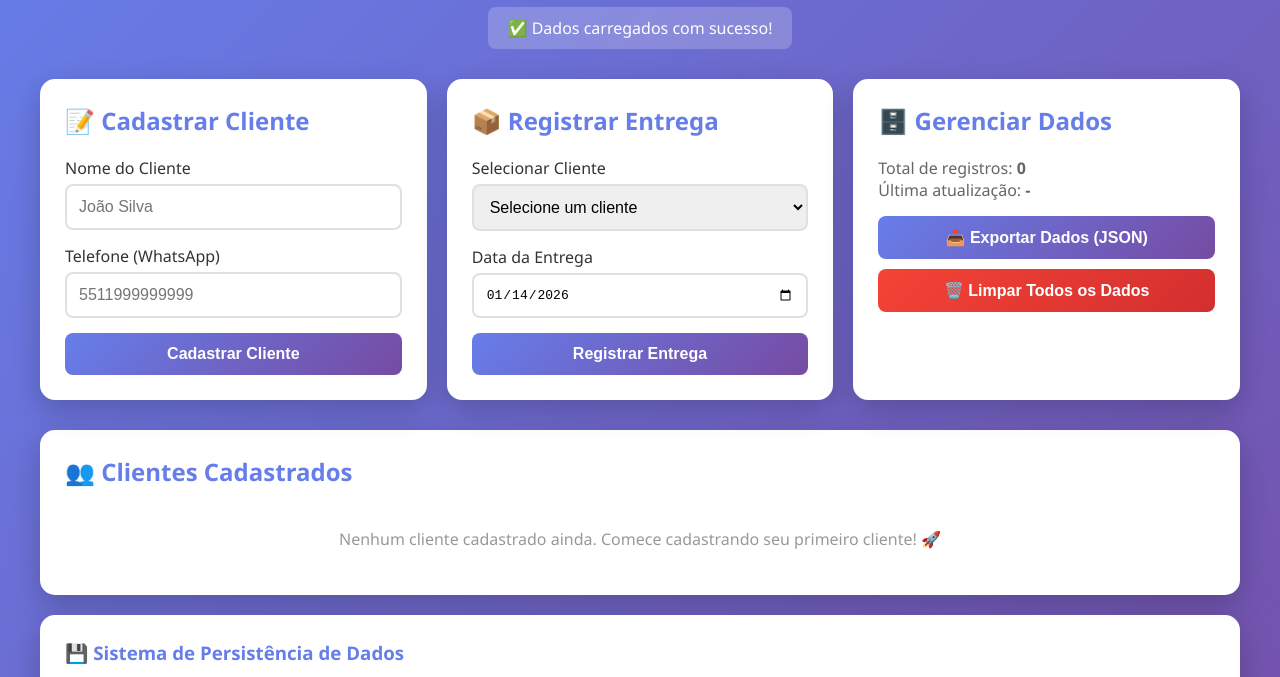
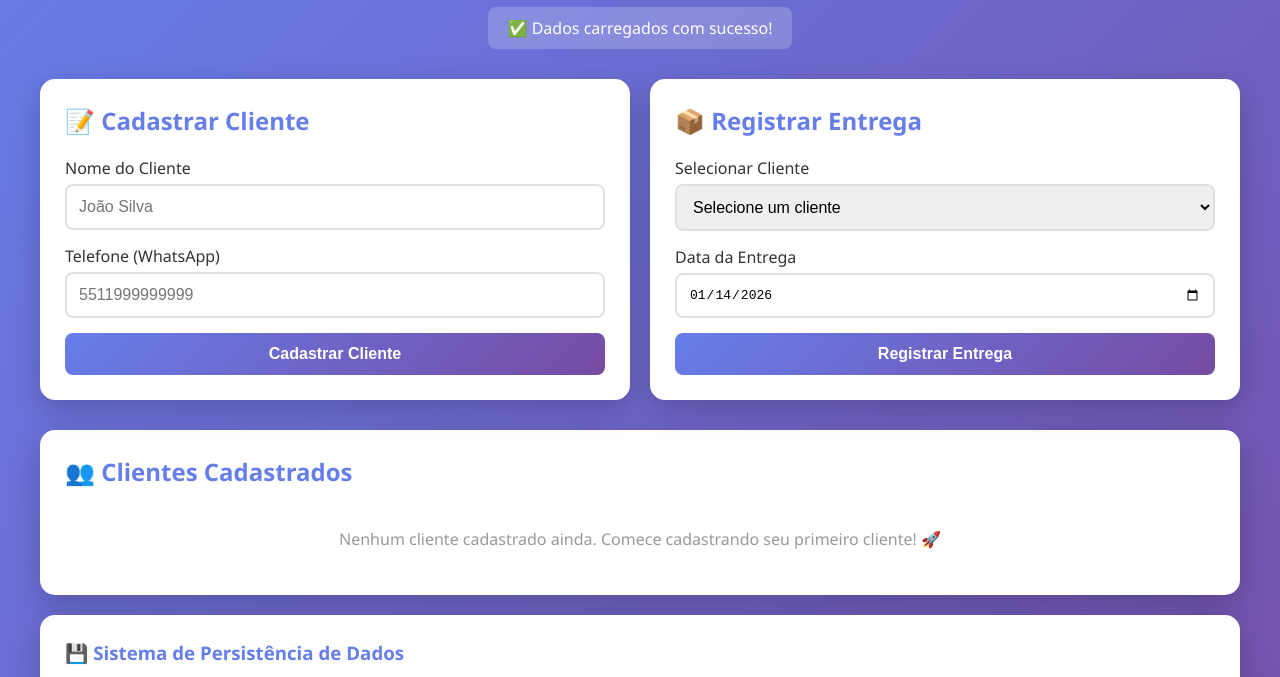
Before and after one commit to DevGeovani/app.HidraBot, a plain HTML site: page index.html in a window 1280 px wide. Shown: the part 112-789 px from the top of the page. Drawn offline with Linux system fonts and the light colour scheme.

Commit message:
base de dados

```diff
--- a/index.html
+++ b/index.html
@@ -113,11 +113,6 @@
 
         .btn:active {
             transform: translateY(0);
-        }
-
-        .btn-danger {
-            background: linear-gradient(135deg, #f44336 0%, #d32f2f 100%);
-            margin-top: 10px;
         }
 
         .client-list {
@@ -283,16 +278,6 @@
                 </div>
                 <button class="btn" onclick="registerDelivery()">Registrar Entrega</button>
             </div>
-
-            <div class="card">
-                <h2>🗄️ Gerenciar Dados</h2>
-                <p style="color: #666; margin-bottom: 15px;">
-                    Total de registros: <strong id="totalRecords">0</strong><br>
-                    Última atualização: <strong id="lastUpdate">-</strong>
-                </p>
-                <button class="btn" onclick="exportData()">📥 Exportar Dados (JSON)</button>
-                <button class="btn btn-danger" onclick="clearAllData()">🗑️ Limpar Todos os Dados</button>
-            </div>
         </div>
 
         <div class="client-list">
@@ -420,13 +405,9 @@
             }
         }
 
-        // Atualiza metadata
+        // Atualiza metadata (removida interface visual)
         function updateMetadata() {
-            const totalDeliveries = Object.values(deliveries).reduce((sum, d) => sum + d.length, 0);
-            const totalRecords = Object.keys(clients).length + totalDeliveries;
-
-            document.getElementById('totalRecords').textContent = totalRecords;
-            document.getElementById('lastUpdate').textContent = new Date().toLocaleString('pt-BR');
+            // Metadata salva mas não exibida
         }
 
         // Adiciona cliente
```
